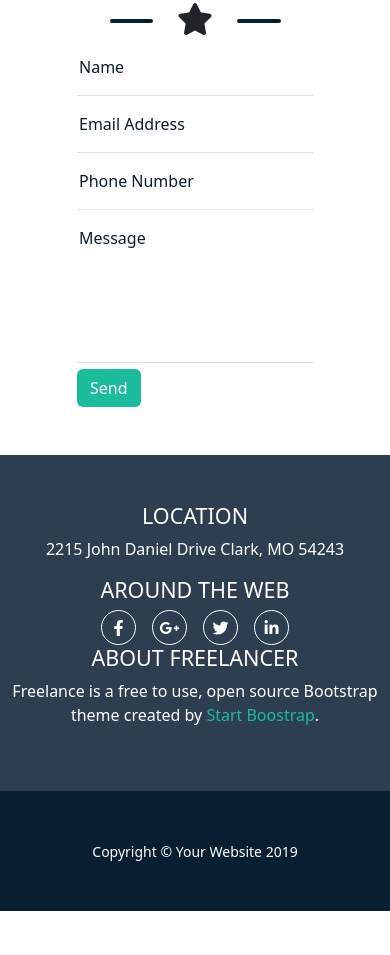
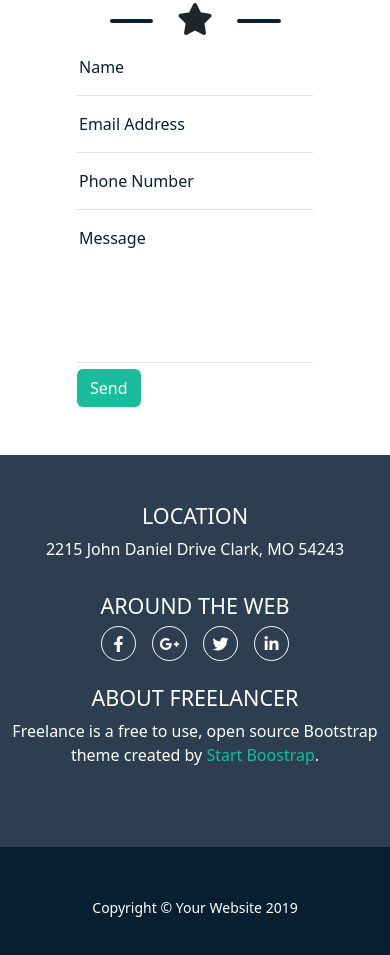
Before and after one commit to GabrieleRizzo19/html-css-bootstrap-freelancer, a plain HTML site: page index.html in a window 390 px wide. Shown: the part 3073-4028 px from the top of the page. Before the commit the page ends 3984 px from the top, so only its background shows below. Drawn offline with nearby package versions, Linux system fonts and the light colour scheme.

Commit message:
fix(html): margin bottom footer top column

```diff
--- a/index.html
+++ b/index.html
@@ -205,11 +205,11 @@
             <div id="footer-top">
                 <div class="container text-white py-5">
                     <div class="row">
-                        <div class="col-12 col-md-4 text-center">
+                        <div class="col-12 col-md-4 text-center mb-3">
                             <h4>LOCATION</h4>
                             <p>2215 John Daniel Drive Clark, MO 54243</p>
                         </div>
-                        <div class="col-12 col-md-4 text-center">
+                        <div class="col-12 col-md-4 text-center mb-4">
                             <h4>AROUND THE WEB</h4>
                             <div class="d-flex justify-content-center gap-3">
                                 <div class="my-icon-circle">
@@ -226,7 +226,7 @@
                                 </div>
                             </div>
                         </div>
-                        <div class="col-12 col-md-4 text-center">
+                        <div class="col-12 col-md-4 text-center mb-3">
                             <h4>ABOUT FREELANCER</h4>
                             <p>
                                 Freelance is a free to use, open source Bootstrap theme created by <a id="start-bootstrap-link" href="#">Start Boostrap</a>.
```
